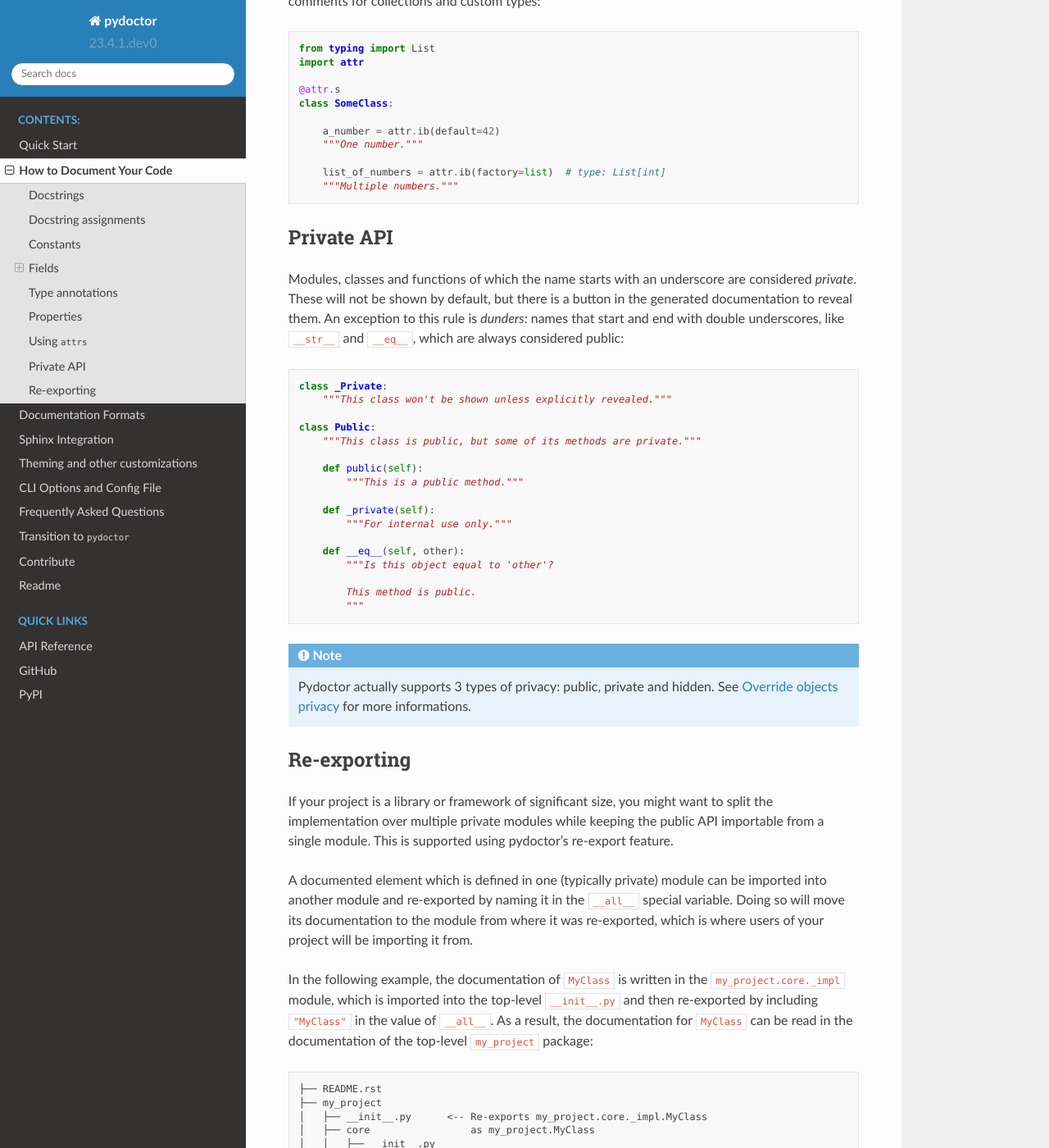
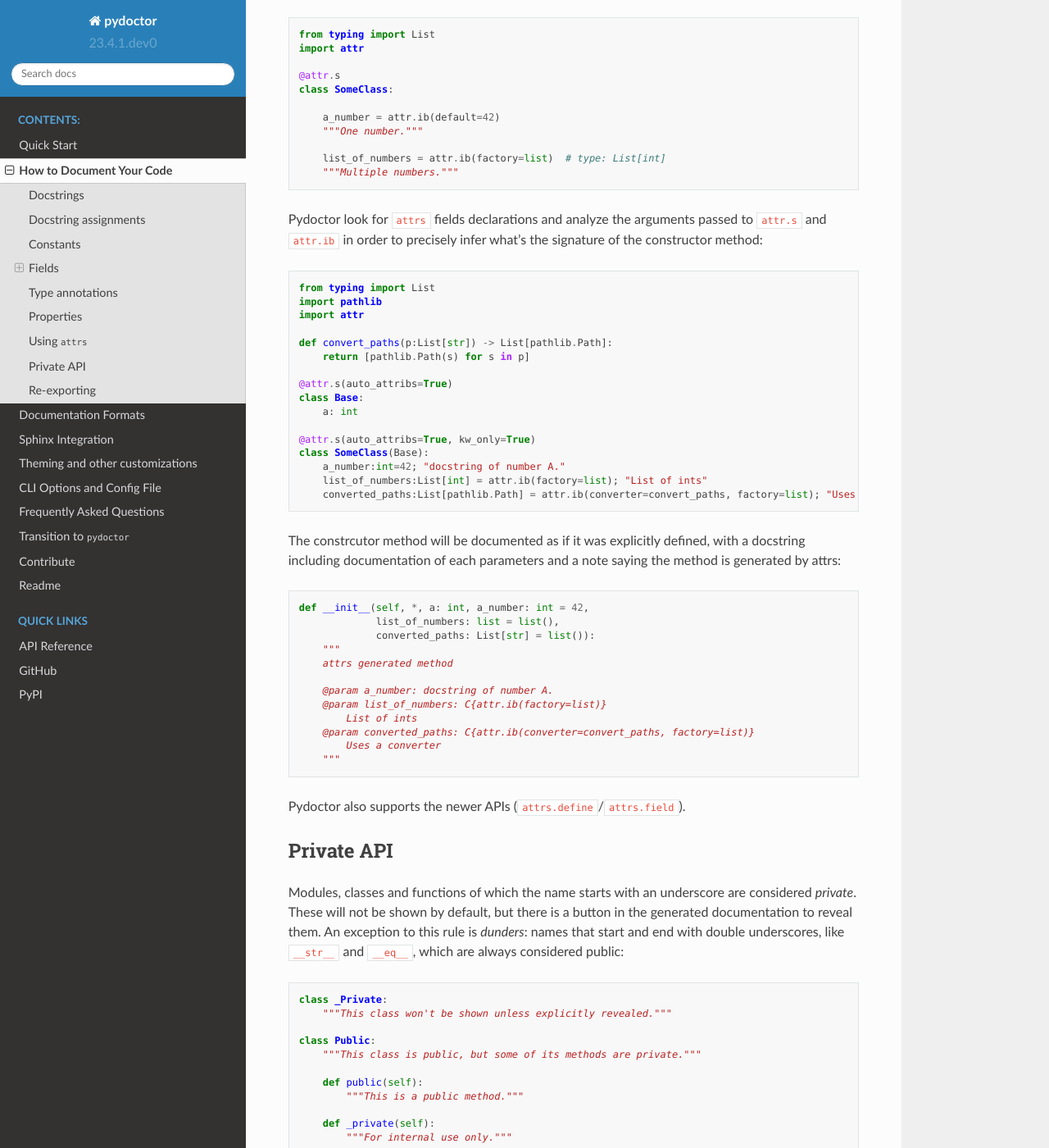
Before and after one commit to twisted/pydoctor, a Sphinx documentation site: the page built from docs/source/codedoc.rst, in a window 1280 px wide and 1400 px high, scrolled down 7129 px. Shown: the whole window at 82% size. Built offline with Sphinx 7.4.7 and the Read the Docs theme 2.0.0, drawn with Linux system fonts in a browser that asks for light colours; some of the changed text lies outside the part shown.

Commit message:
Add documentation section on improved attrs support

```diff
--- a/docs/source/codedoc.rst
+++ b/docs/source/codedoc.rst
@@ -26,8 +26,7 @@
         """This docstring describes a class variable."""
 
         def __init__(self):
-            self.ivar = []
-            """This docstring describes an instance variable."""
+            self.ivar = [];"It can also be used inline."
 
 Attribute docstrings are not part of the Python language itself (`PEP 224 <https://www.python.org/dev/peps/pep-0224/>`_ was rejected), so these docstrings are not available at runtime.
 
@@ -284,6 +283,45 @@
         list_of_numbers = attr.ib(factory=list)  # type: List[int]
         """Multiple numbers."""
 
+Pydoctor look for ``attrs`` fields declarations and analyze the
+arguments passed to ``attr.s`` and ``attr.ib`` in order to
+precisely infer what's the signature of the constructor method::
+
+    from typing import List
+    import pathlib
+    import attr
+
+    def convert_paths(p:List[str]) -> List[pathlib.Path]:
+        return [pathlib.Path(s) for s in p]
+
+    @attr.s(auto_attribs=True)
+    class Base:
+        a: int
+
+    @attr.s(auto_attribs=True, kw_only=True)
+    class SomeClass(Base):
+        a_number:int=42; "docstring of number A."
+        list_of_numbers:List[int] = attr.ib(factory=list); "List of ints"
+        converted_paths:List[pathlib.Path] = attr.ib(converter=convert_paths, factory=list); "Uses a converter"
+
+The constrcutor method will be documented as if it was explicitly defined,
+with a docstring including documentation of each parameters and a note
+saying the method is generated by attrs::
+
+    def __init__(self, *, a: int, a_number: int = 42,
+                 list_of_numbers: list = list(),
+                 converted_paths: List[str] = list()):
+        """
+        attrs generated method
+
+        @param a_number: docstring of number A.
+        @param list_of_numbers: C{attr.ib(factory=list)}
+            List of ints
+        @param converted_paths: C{attr.ib(converter=convert_paths, factory=list)}
+            Uses a converter
+        """
+
+Pydoctor also supports the newer APIs (``attrs.define``/``attrs.field``).
 
 Private API
 -----------
```
